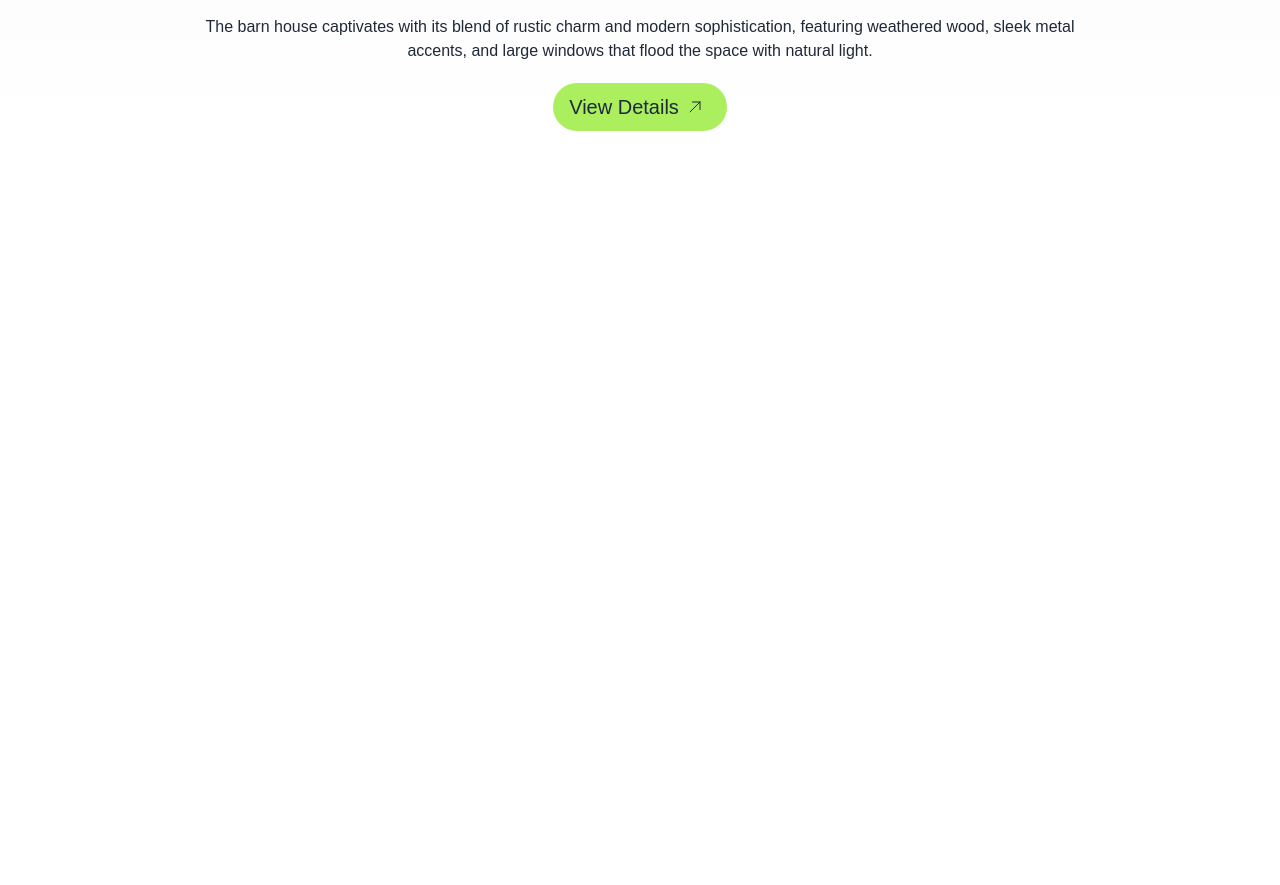
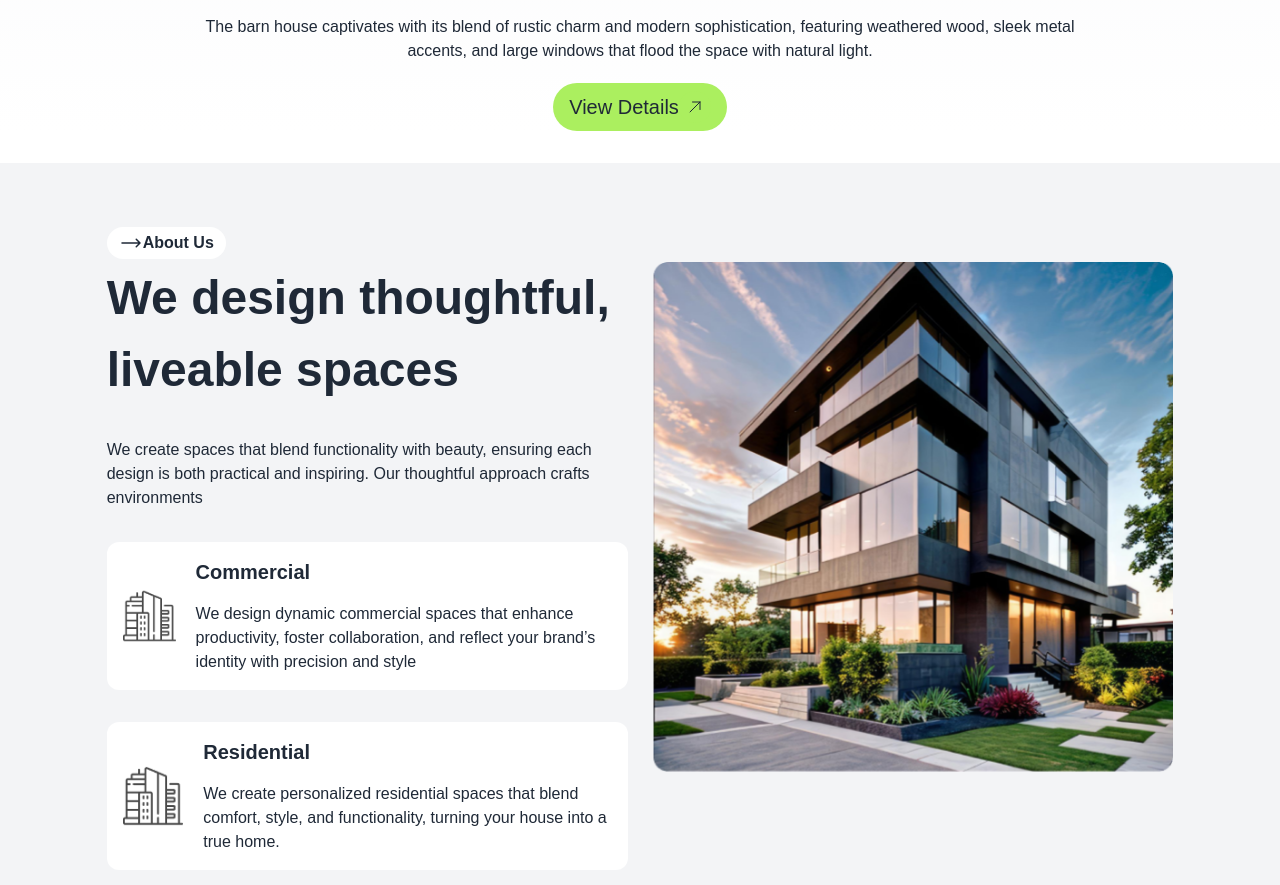
Before and after one commit to arahman225/Assignment-03, a plain HTML site: page index.html in a window 1280 px wide. Shown: the part 563-1448 px from the top of the page. Before the commit the page ends 800 px from the top, so only its background shows below. Drawn offline with nearby package versions, Linux system fonts and the light colour scheme.

Commit message:
added about us section

```diff
--- a/index.html
+++ b/index.html
@@ -25,6 +25,8 @@
             'light-yellow': '#EFDA6E',
             'light-green': '#A4DAC3',
             'light-blue': '#77AAEA',
+            'light-gray': '#1E1E1E',
+
                 },
               },
             },
@@ -65,7 +67,7 @@
               </a>
         </nav>
     </header>
-    <div class="text-center">
+    <div class="text-center mb-8">
       <img class="mx-auto" src="assets/images/banner.png" alt="">
       <div class="space-y-5">
         <h1 class="text-6xl font-bold">A barn house of this design has a striking appearance</h1>
@@ -76,6 +78,45 @@
       </svg></button></a>
     </div>
 </section>
-
+<!-- main section start -->
+  <section class="py-16 bg-gray-100">
+    <div class="w-5/6 mx-auto">
+      <div class="bg-white rounded-3xl inline-block py-1 px-3">
+        <h3 class="flex items-center font-bold"><svg xmlns="http://www.w3.org/2000/svg" fill="none" viewBox="0 0 24 24" stroke-width="1.5" stroke="currentColor" class="size-6">
+          <path stroke-linecap="round" stroke-linejoin="round" d="M17.25 8.25 21 12m0 0-3.75 3.75M21 12H3" />
+        </svg>
+        About Us</h3>
+      </div>
+      <div class="grid lg:grid-cols-2 gap-6">
+        <div class="space-y-8">
+          <h2 class="text-5xl font-bold leading-normal">We design thoughtful, liveable spaces</h2>
+          <p>
+            We create spaces that blend functionality with beauty, ensuring each design is both practical and inspiring. Our thoughtful approach crafts environments </p>
+            <div class="flex items-center justify-center bg-white rounded-xl p-4 mt-5">
+              <div class="w-32">
+                <img src="assets/icons/commercial.png" alt="">
+              </div>
+              <div class="ml-5 space-y-4">
+                <h3 class="text-xl font-bold">Commercial</h3>
+                <p>We design dynamic commercial spaces that enhance productivity, foster collaboration, and reflect your brand’s identity with precision and style</p>
+              </div>
+            </div>
+            <div class="flex items-center justify-center bg-white rounded-xl p-4 mt-5">
+              <div class="w-32">
+                <img src="assets/icons/commercial.png" alt="">
+              </div>
+              <div class="ml-5 space-y-4">
+                <h3 class="text-xl font-bold">Residential</h3>
+                <p>We create personalized residential spaces that blend comfort, style, and functionality, turning your house into a true home.</p>
+              </div>
+            </div>
+        </div>
+        <div>
+          <img src="assets/images/Rectangle.png" alt="">
+        </div>
+      </div>
+    </div>
+  </section>
+<!-- main section end -->
 </body>
 </html>
```
